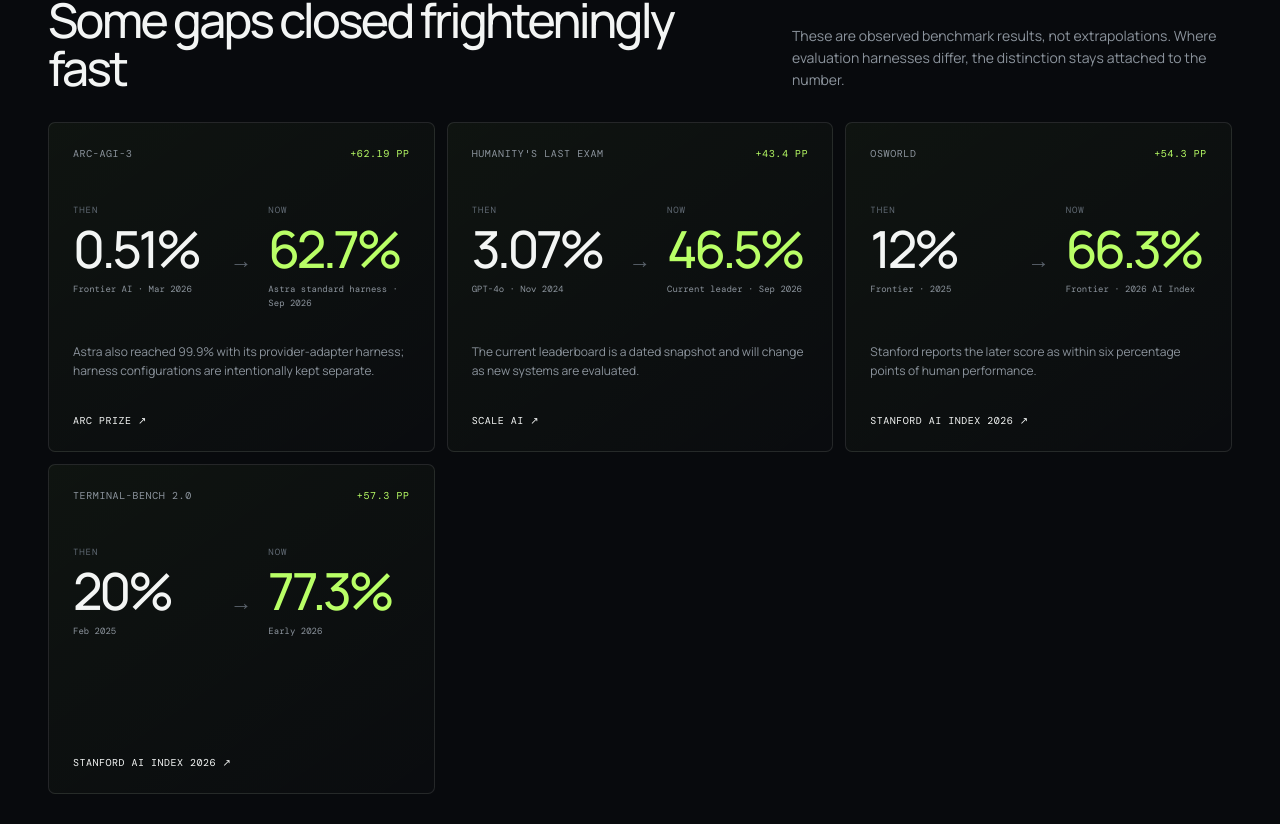
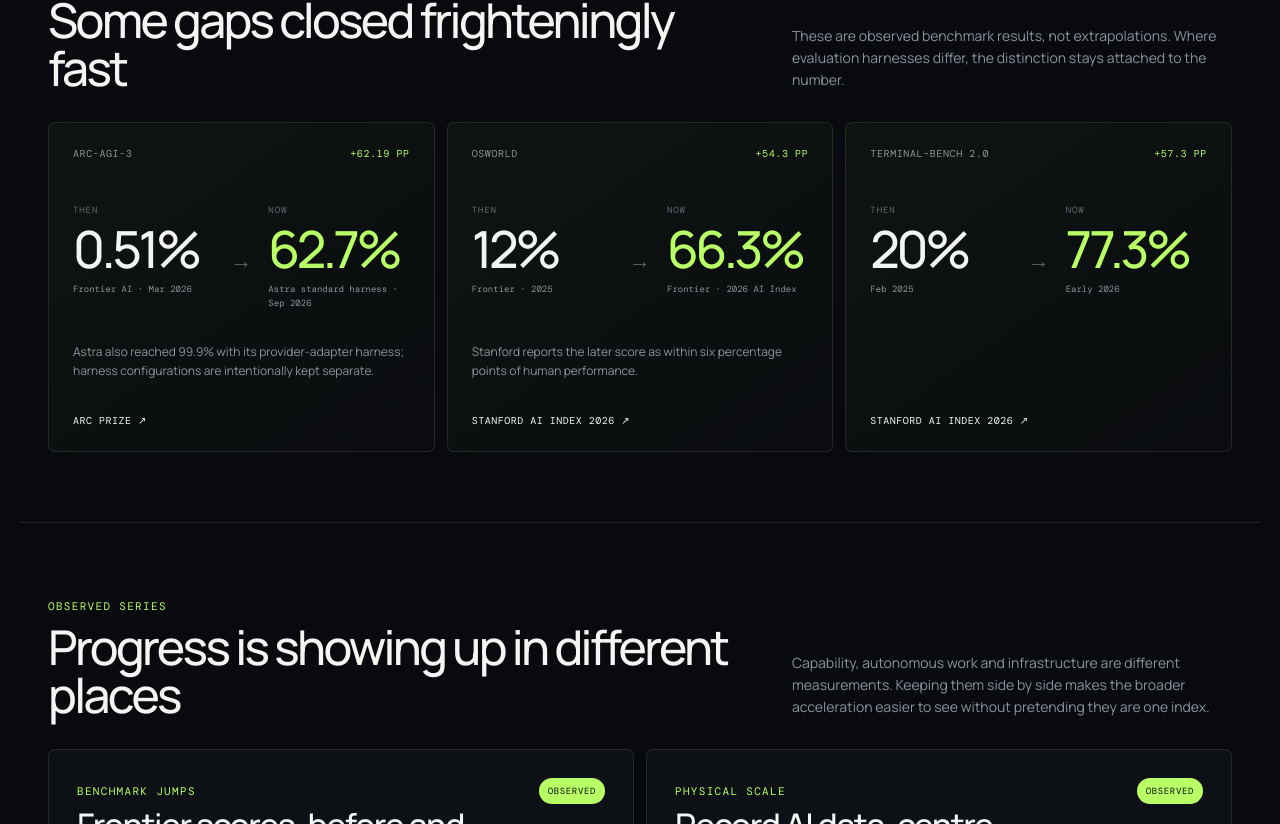
Before and after one commit to rcampbell30/The-Intelligence-curve-, a React (Vite) app: page / in a window 1280 px wide. Shown: the part 3616-4440 px from the top of the page. Built offline with nearby package versions, Linux system fonts and the light colour scheme; a web font is replaced by a local one.

Commit message:
Keep legacy page datasets source-consistent

```diff
--- a/src/data/progress.ts
+++ b/src/data/progress.ts
@@ -19,16 +19,6 @@
     source: 'ARC Prize',
     sourceUrl: 'https://arcprize.org/blog/astra',
     note: 'Astra also reached 99.9% with its provider-adapter harness; harness configurations are intentionally kept separate.',
-  },
-  {
-    name: "Humanity's Last Exam",
-    beforeLabel: 'GPT-4o · Nov 2024',
-    afterLabel: 'Current leader · Sep 2026',
-    before: 3.07,
-    after: 46.5,
-    source: 'Scale AI',
-    sourceUrl: 'https://labs.scale.com/leaderboard/humanitys_last_exam',
-    note: 'The current leaderboard is a dated snapshot and will change as new systems are evaluated.',
   },
   {
     name: 'OSWorld',
@@ -100,14 +90,6 @@
     sourceUrl: 'https://epoch.ai/data-insights/eci-frontier-trend',
   },
   {
-    date: 'Jan 2025',
-    category: 'Benchmarks',
-    title: "Humanity's Last Exam launches with frontier systems below 10%",
-    detail: 'Scale AI and CAIS introduced HLE because many older academic benchmarks were already saturating.',
-    source: 'Scale AI',
-    sourceUrl: 'https://scale.com/blog/humanitys-last-exam-results',
-  },
-  {
     date: 'Jan 2026',
     category: 'Agents',
     title: 'METR releases Time Horizon 1.1',
@@ -130,14 +112,6 @@
     detail: 'Epoch reports a faster frontier trend after reasoning models arrived than for non-reasoning systems.',
     source: 'Epoch AI',
     sourceUrl: 'https://epoch.ai/data-insights/eci-frontier-trend',
-  },
-  {
-    date: 'Sep 2026',
-    category: 'Benchmarks',
-    title: "HLE frontier reaches 46.5%",
-    detail: 'The current Scale leaderboard leader answers nearly half of Humanity’s Last Exam correctly.',
-    source: 'Scale AI',
-    sourceUrl: 'https://labs.scale.com/leaderboard/humanitys_last_exam',
   },
   {
     date: 'Sep 2026',
```
